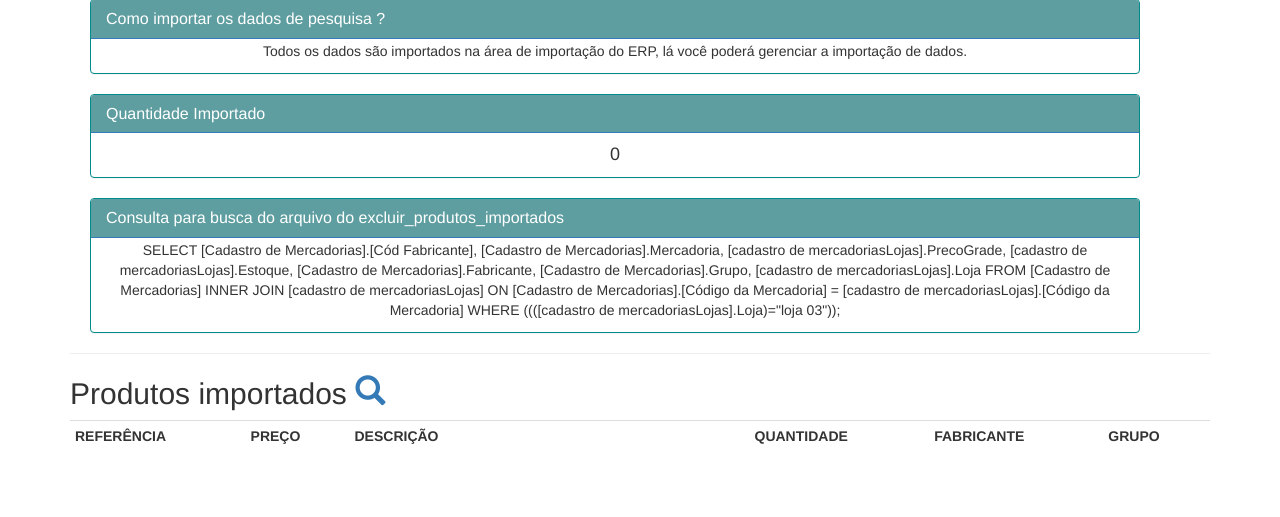
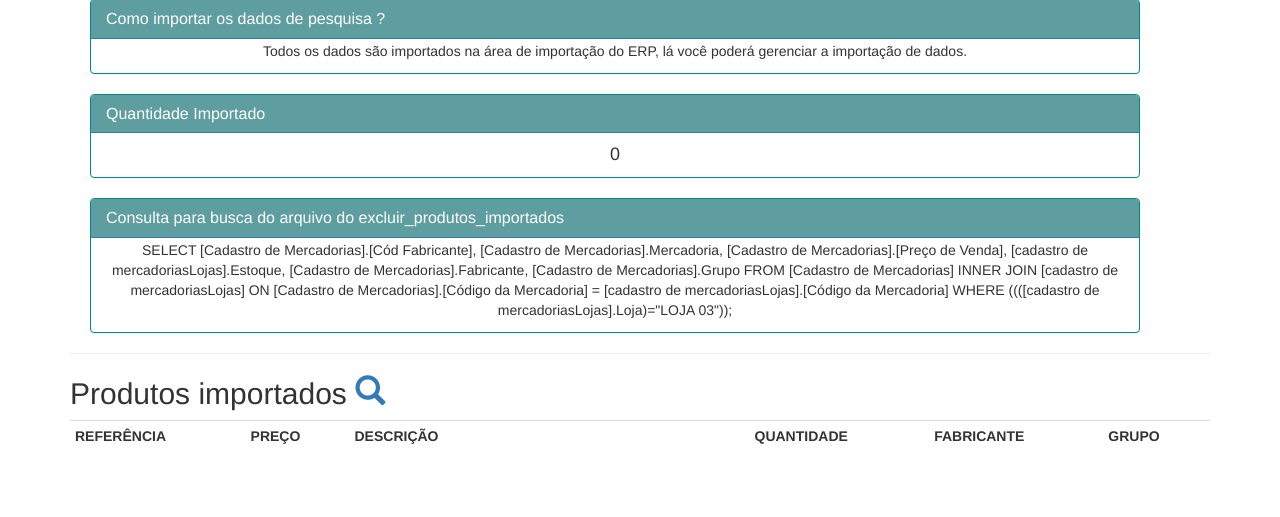
Before and after one commit to TimoteoSantos/Siscollector, a PHP site: page /v_pesquisa_preco.php in a window 1280 px wide. Shown: the part 283-800 px from the top of the page. Run offline with PHP 8.4, Linux system fonts and the light colour scheme; a user stored in the database is signed in; data comes from the database, SQL or seed files in the repository; data that the repository does not hold is empty.

Commit message:
atualização do SQL de busca no access

```diff
--- a/coletor/v_pesquisa_preco.php
+++ b/coletor/v_pesquisa_preco.php
@@ -90,9 +90,9 @@ unset($_SESSION['msg']);
 					</div>
 					<div class="panel-body centro">
 
-						<p>SELECT [Cadastro de Mercadorias].[Cód Fabricante], [Cadastro de Mercadorias].Mercadoria, [cadastro de mercadoriasLojas].PrecoGrade, [cadastro de mercadoriasLojas].Estoque, [Cadastro de Mercadorias].Fabricante, [Cadastro de Mercadorias].Grupo, [cadastro de mercadoriasLojas].Loja
+						<p>SELECT [Cadastro de Mercadorias].[Cód Fabricante], [Cadastro de Mercadorias].Mercadoria, [Cadastro de Mercadorias].[Preço de Venda], [cadastro de mercadoriasLojas].Estoque, [Cadastro de Mercadorias].Fabricante, [Cadastro de Mercadorias].Grupo
 FROM [Cadastro de Mercadorias] INNER JOIN [cadastro de mercadoriasLojas] ON [Cadastro de Mercadorias].[Código da Mercadoria] = [cadastro de mercadoriasLojas].[Código da Mercadoria]
-WHERE ((([cadastro de mercadoriasLojas].Loja)="loja 03"));
+WHERE ((([cadastro de mercadoriasLojas].Loja)="LOJA 03"));
 
 </p>
 					</div>
```
